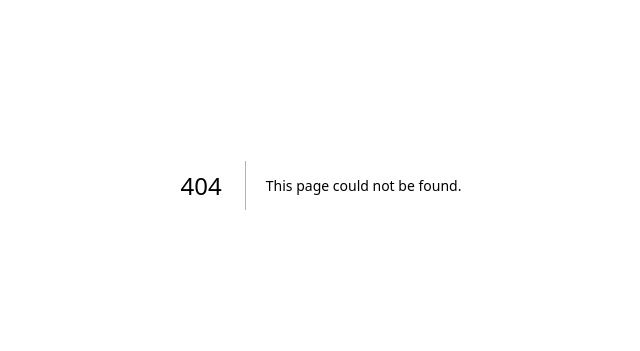
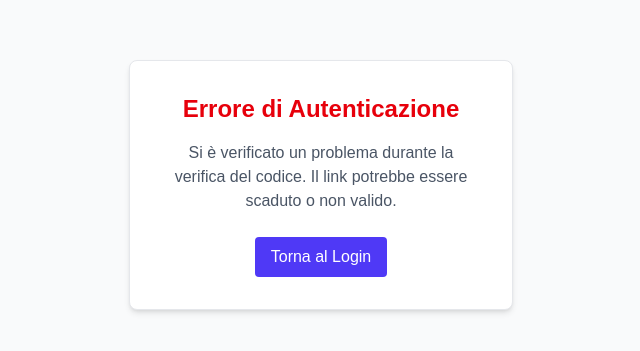
Before and after one commit to SimoFerre98/GerryBet, a Next.js app: page /auth/auth-code-error in a window 1280 px wide. Before the commit this address had no page. Shown: the part 215-566 px from the top of the page, without its empty margins (319-959 px from the left). Built offline with nearby package versions, Linux system fonts and the light colour scheme.

Commit message:
feat(auth): add auth error page

```diff
--- /dev/null
+++ b/app/auth/auth-code-error/page.tsx
@@ -0,0 +1,18 @@
+import Link from 'next/link'
+
+export default function AuthCodeErrorPage() {
+  return (
+    <div className="flex flex-col items-center justify-center min-h-screen py-2 bg-gray-50 text-black">
+      <div className="p-8 bg-white shadow-md rounded-lg w-96 border border-gray-200 text-center">
+        <h1 className="text-2xl font-bold mb-4 text-red-600">Errore di Autenticazione</h1>
+        <p className="mb-6 text-gray-600">Si è verificato un problema durante la verifica del codice. Il link potrebbe essere scaduto o non valido.</p>
+        <Link
+          href="/login"
+          className="inline-block px-4 py-2 bg-indigo-600 text-white rounded hover:bg-indigo-700 transition"
+        >
+          Torna al Login
+        </Link>
+      </div>
+    </div>
+  )
+}
```
